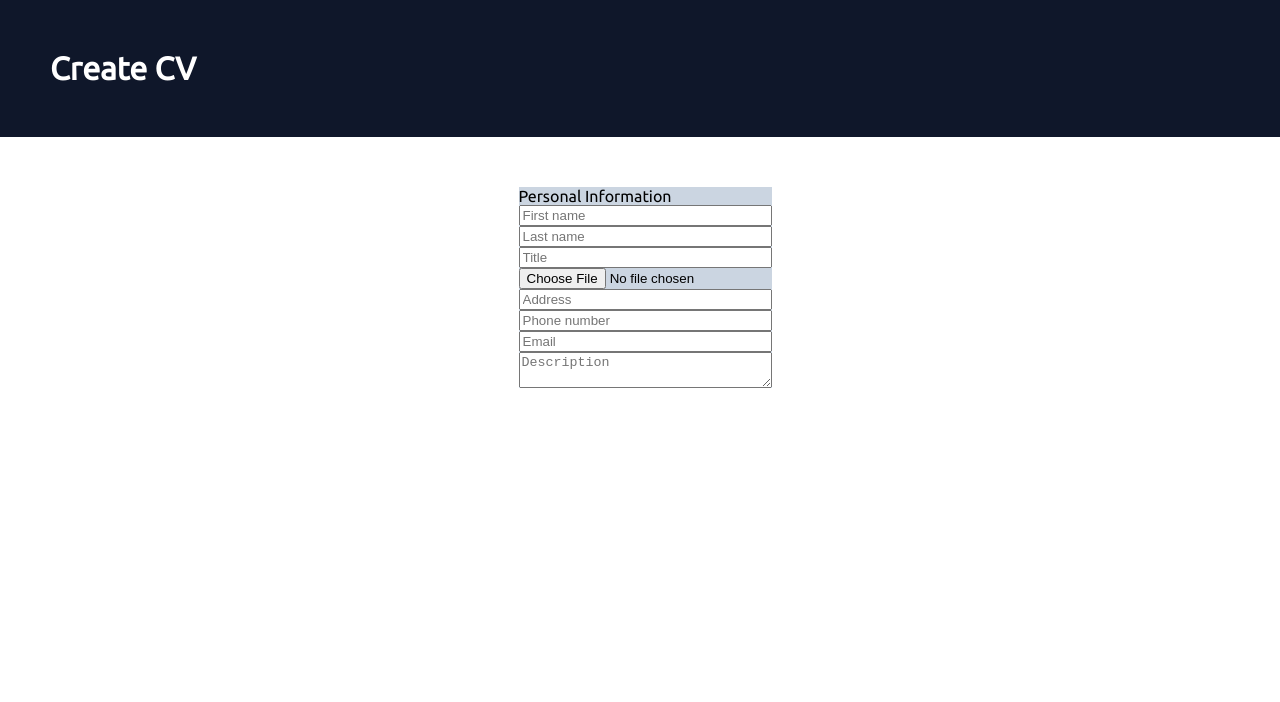
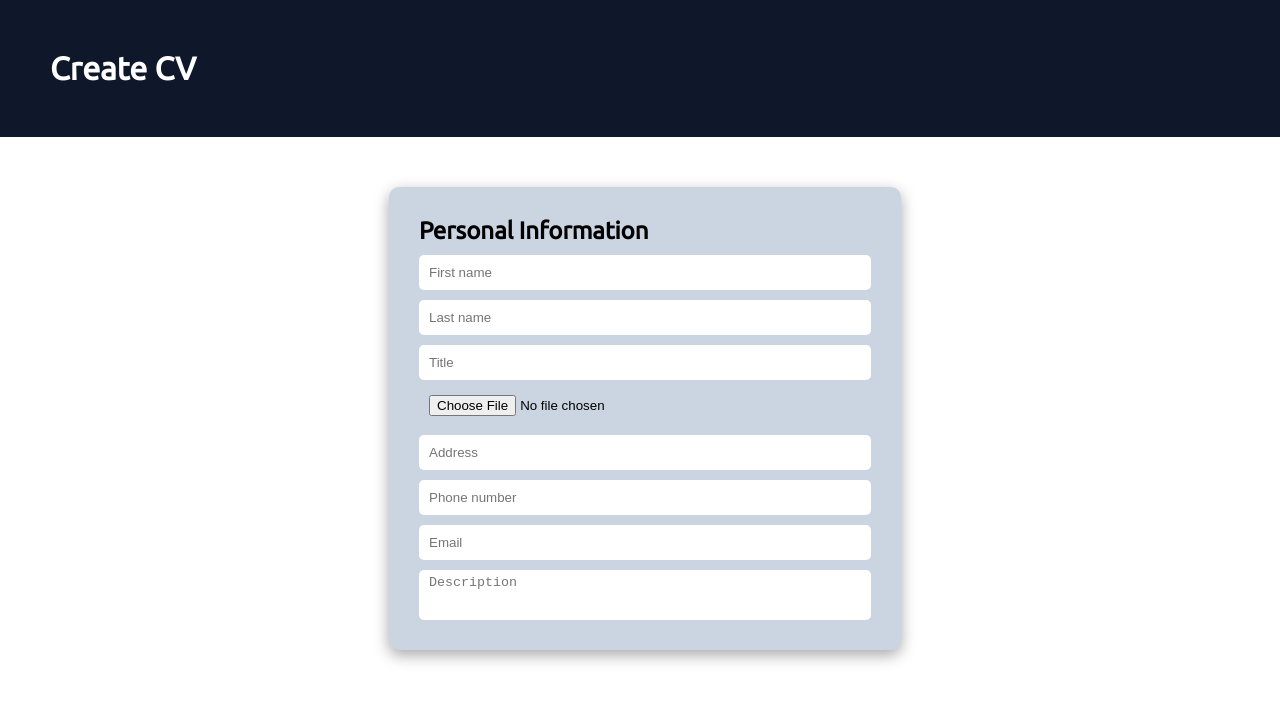
Before and after one commit to pl3lee/cv-project, a React (Create React App) app: page / in a window 1280 px wide. Shown: the top 702 px of the page. Built offline with nearby package versions, Linux system fonts and the light colour scheme.

Commit message:
completed personal information section

```diff
--- a/src/components/InputFormSection.js
+++ b/src/components/InputFormSection.js
@@ -40,7 +40,7 @@ class InputFormSection extends React.Component {
   render() {
     if (this.props.section === 'personalInfo') {
       return (
-        <div className="personal-info">
+        <div className="personal-info input-form-section">
           Personal Information
           <input
             placeholder="First name"
--- a/src/styles/App.css
+++ b/src/styles/App.css
@@ -2,14 +2,15 @@
 #root {
   height: 100vh;
   width: 100vw;
-  box-sizing: border-box;
   padding: 0px;
   display: flex;
   justify-content: center;
   align-items: center;
   font-family: 'Ubuntu', sans-serif;
 }
-
+* {
+  box-sizing: border-box;
+}
 .App {
   height: 100%;
   width: 100%;
--- a/src/styles/InputForm.css
+++ b/src/styles/InputForm.css
@@ -1,3 +1,9 @@
 .input-form {
   background-color: #cbd5e1;
+  padding: 30px;
+  border-radius: 10px;
+  box-shadow: rgba(0, 0, 0, 0.35) 0px 5px 15px;
+  display: flex;
+  flex-direction: column;
+  width: 40vw;
 }
--- a/src/styles/InputFormSection.css
+++ b/src/styles/InputFormSection.css
@@ -1,4 +1,25 @@
-.personal-info {
+.input-form-section {
   display: flex;
   flex-direction: column;
+  gap: 10px;
+  font-size: x-large;
+  font-weight: bold;
 }
+
+.input-form-section > input {
+  width: 100%;
+  height: 35px;
+
+}
+
+.input-form-section > textarea {
+  resize: none;
+  max-width: 100%;
+  height: 50px;
+}
+
+.input-form-section > input, .input-form-section > textarea {
+  padding: 5px 10px;
+  border-radius: 5px;
+  border: transparent;
+}
```
